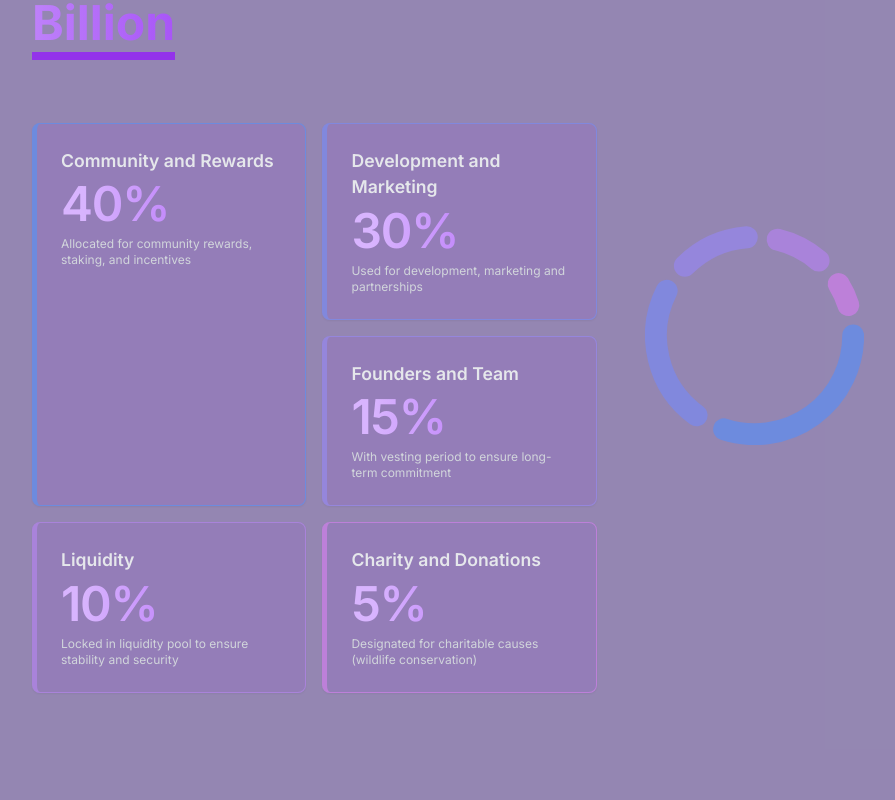
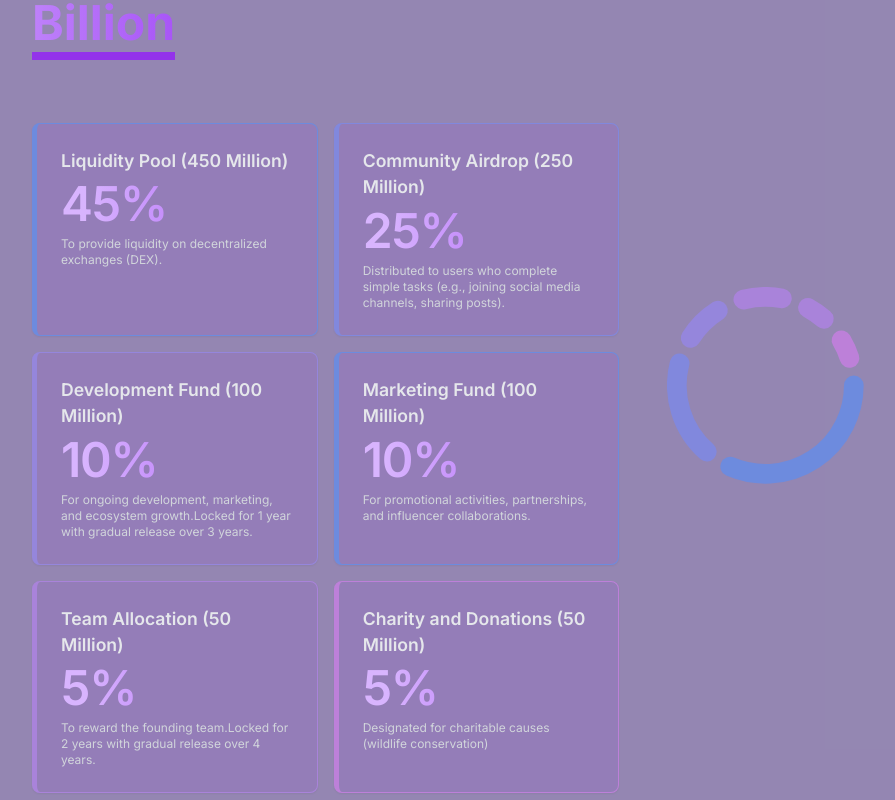
Before and after one commit to mryan-3/duckbuck, a React (Vite) app in the folder src/duckbuck_frontend/: page / in a window 1280 px wide. Shown: the part 2300-3100 px from the top of the page, without its empty margins (192-1087 px from the left). Built offline with nearby package versions, Linux system fonts and the light colour scheme; a web font is replaced by a local one.

Commit message:
feat(core): Update canister id

```diff
--- a/src/duckbuck_frontend/src/App.jsx
+++ b/src/duckbuck_frontend/src/App.jsx
@@ -12,15 +12,15 @@ function App() {
 
     const handleCopy = async () => {
         if (!navigator.clipboard) {
-            toast.error('Clipboard not supported. Canister ID: phu3j-cyaaa-aaaam-acr3q-cai');
+            toast.error('Clipboard not supported. Canister ID: jklxs-eyaaa-aaaam-ac25a-cai');
             return;
         }
 
         try {
-            await navigator.clipboard.writeText('phu3j-cyaaa-aaaam-acr3q-cai');
+            await navigator.clipboard.writeText('jklxs-eyaaa-aaaam-ac25a-cai');
             toast.success('Copied to clipboard');
         } catch (error) {
-            toast.error(`Failed to copy.Not to worry here is the Canister ID: phu3j-cyaaa-aaaam-acr3q-cai`);
+            toast.error(`Failed to copy.Not to worry here is the Canister ID: jklxs-eyaaa-aaaam-ac25a-cai`);
         }
     };
 
@@ -45,7 +45,7 @@ function App() {
                         <div className='flex flex-col gap-2 md:flex-row'>
                             <a
                                 target='_blank'
-                                href={`https://app.icpswap.com/swap?input=ryjl3-tyaaa-aaaaa-aaaba-cai&output=phu3j-cyaaa-aaaam-acr3q-cai`}
+                                href={`https://app.icpswap.com/swap?input=ryjl3-tyaaa-aaaaa-aaaba-cai&output=jklxs-eyaaa-aaaam-ac25a-cai`}
                                 className='mx-auto text-white mt-4 flex w-fit cursor-pointer items-center gap-1 rounded-full border-4 border-purple-800 bg-ducky p-4 px-12 uppercase hover:bg-ducky/60 lg:mx-0 font-iso text-2xl'
                             >
                                 ICP Swap
@@ -178,38 +178,40 @@ const Tokenomics = () => {
                         </span>
                     </h1>
                     <div className='mt-16 grid grid-cols-1 gap-4 border-purple-600'>
-                        <div className='grid grid-cols-1 gap-4 md:grid-cols-2'>
+                        <div className='grid grid-cols-1 md:grid-cols-2 gap-4 max-w-4xl'>
                             <DistCard
-                                title='Community and Rewards'
-                                body='40%'
-                                extra='Allocated for community rewards, staking, and incentives'
+                                title='Liquidity Pool (450 Million)'
+                                body='45%'
+                                extra='To provide liquidity on decentralized exchanges (DEX).'
                                 color='#6d8bde'
                             />
-                            <div className='flex flex-col gap-4'>
                             <DistCard
-                                    title='Development and Marketing'
-                                    body='30%'
-                                    extra='Used for development, marketing and partnerships'
+                                title='Community Airdrop (250 Million)'
+                                body='25%'
+                                extra='Distributed to users who complete simple tasks (e.g., joining social media channels, sharing posts).'
                                 color='#8188dd'
                             />
                             <DistCard
-                                    title='Founders and Team'
-                                    body='15%'
-                                    extra='With vesting period to ensure long-term commitment'
+                                title='Development Fund (100 Million)'
+                                body='10%'
+                                extra='For ongoing development, marketing, and ecosystem growth.Locked for 1 year with gradual release over 3 years.'
                                 color='#9586dc'
                             />
-                            </div>
-                        </div>
 
-                        <div className='grid grid-cols-2 gap-4'>
                             <DistCard
-                                title='Liquidity'
+                                title='Marketing Fund (100 Million)'
                                 body='10%'
-                                extra='Locked in liquidity pool to ensure stability and security'
+                                extra='For promotional activities, partnerships, and influencer collaborations.'
+                                color='#6d8bde'
+                            />
+                            <DistCard
+                                title='Team Allocation (50 Million)'
+                                body='5%'
+                                extra='To reward the founding team.Locked for 2 years with gradual release over 4 years.'
                                 color='#a983da'
                             />
                             <DistCard
-                                title='Charity and Donations'
+                                title='Charity and Donations (50 Million)'
                                 body='5%'
                                 extra='Designated for charitable causes (wildlife conservation)'
                                 color='#bd80d9'
@@ -229,26 +231,31 @@ const Tokenomics = () => {
                                 className='text-white'
                                 data={[
                                     {
-                                        title: 'Community and Rewards',
-                                        value: 40,
+                                        title: 'Liquidity Pool (450 Million)',
+                                        value: 45,
                                         color: '#6d8bde'
                                     },
                                     {
-                                        title: 'Development and Marketing',
-                                        value: 30,
+                                        title: 'Community Airdrop (250 Million)',
+                                        value: 25,
                                         color: '#8188dd'
                                     },
                                     {
-                                        title: 'Founders and Team',
-                                        value: 15,
+                                        title: 'Development Fund (100 Million)',
+                                        value: 10,
                                         color: '#9586dc'
                                     },
                                     {
-                                        title: 'Liquidity',
+                                        title: 'Marketing Fund (100 Million)',
                                         value: 10,
                                         color: '#a983da'
                                     },
-                                    { title: 'Charity', value: 5, color: '#bd80d9' }
+                                    {
+                                        title: 'Team Allocation (50 Million)',
+                                        value: 5,
+                                        color: '#a983da'
+                                    },
+                                    { title: 'Charity and Donations (50 Million)', value: 5, color: '#bd80d9' }
                                 ]}
                                 animate={true}
                             />
--- a/src/duckbuck_frontend/src/lib/connect-plug.js
+++ b/src/duckbuck_frontend/src/lib/connect-plug.js
@@ -10,13 +10,13 @@ const PlugConnect = async () => {
 
 			const connected = await plug.requestConnect({
 				whitelist: [
-					'phu3j-cyaaa-aaaam-acr3q-cai',
+					'jklxs-eyaaa-aaaam-ac25a-cai',
 					'y5yya-zqaaa-aaaam-acsea-cai'
 				]
 			})
 
 			// Frontend canister ID = y5yya-zqaaa-aaaam-acsea-cai
-			// Token canister ID = phu3j-cyaaa-aaaam-acr3q-cai
+			// Token canister ID = jklxs-eyaaa-aaaam-ac25a-cai
 
 			if (connected) {
 				toast.success('Plug wallet connected successfully')
```
Lines whose indentation alone changed are shown as unchanged.
